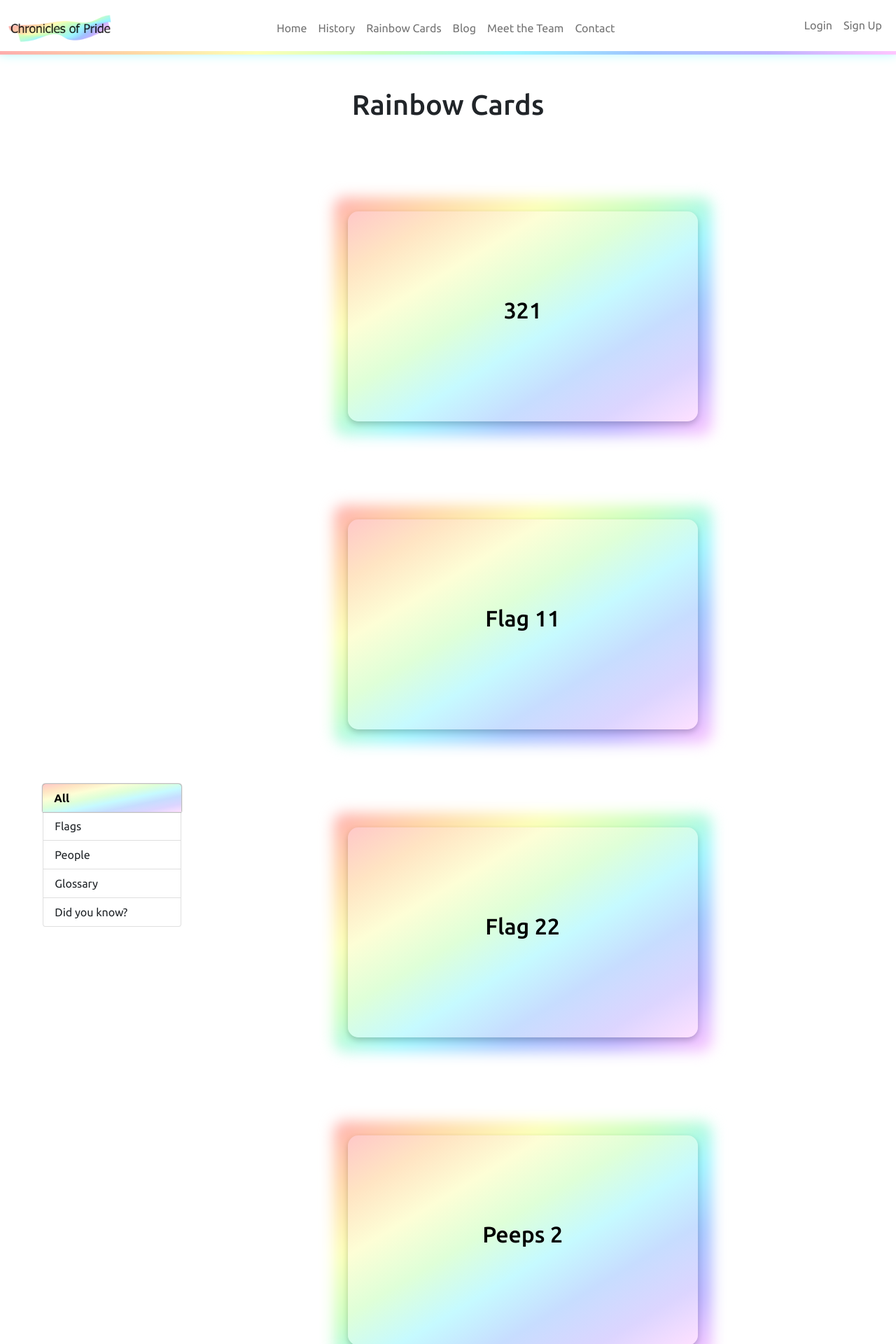
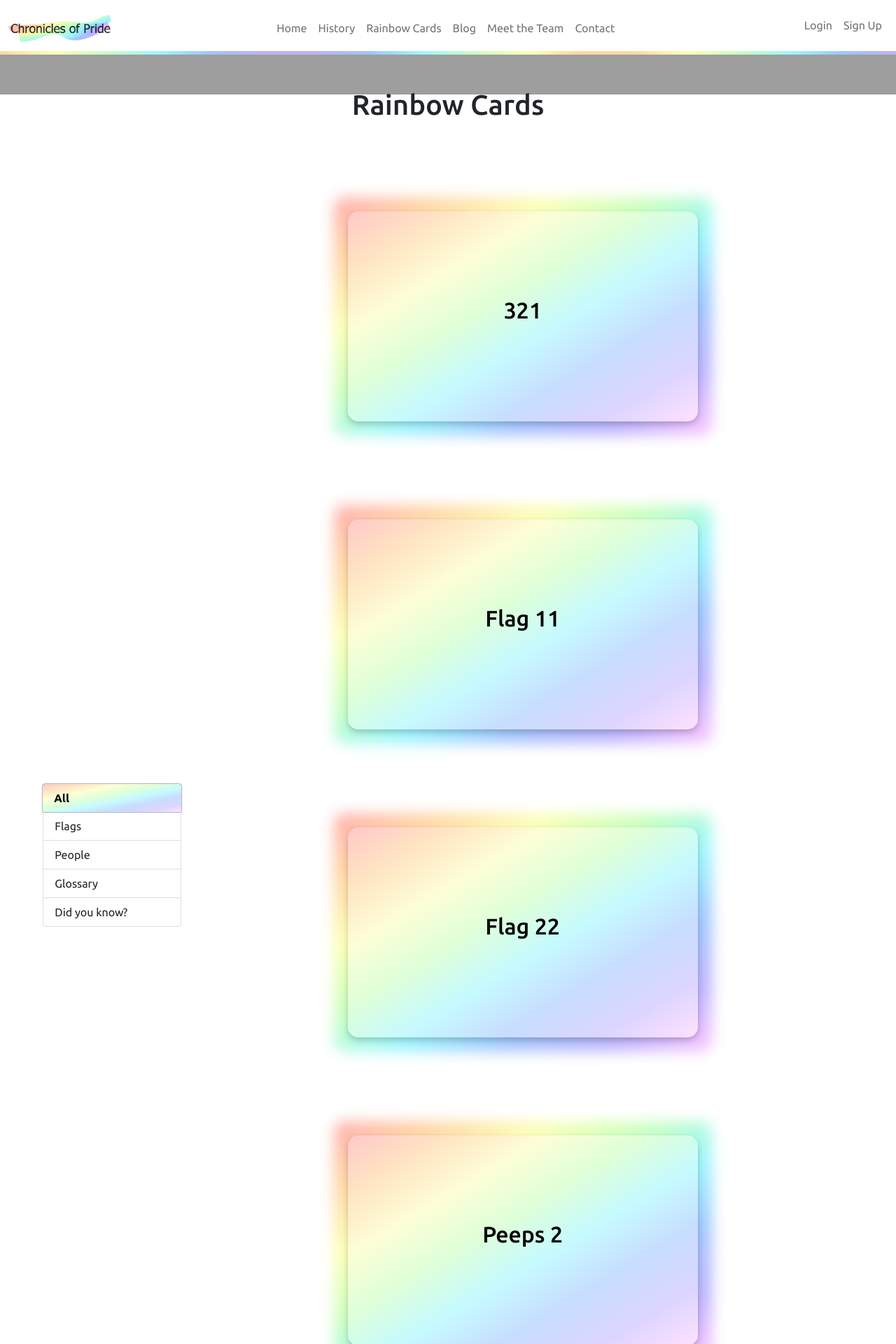
Before and after one commit to josipcodes/hack-team-2, a Django app: page /cards/ in a window 1280 px wide. Shown: the top 1920 px of the page at 70% size. Run offline with Django 3.2, Linux system fonts and the light colour scheme; data comes from the database, SQL or seed files in the repository; tables that the repository leaves empty hold one stand-in row (values such as "Sample post"); some libraries are stand-ins or nearby versions; some web fonts are replaced; grey boxes are pictures that could not be loaded.

Commit message:
Add an image to the base for all pages

```diff
--- a/static/css/style.css
+++ b/static/css/style.css
@@ -22,6 +22,12 @@ body {
   margin-top: 125px;
 }
 
+h1 {
+  position: relative;
+  background-color: transparent;
+  z-index: 1;
+}
+
 /* BASE HTML */
 
 .navbar-brand img {
@@ -41,9 +47,22 @@ nav,
 footer {
   background-color: #FFF;
   border-bottom: 5px solid transparent;
-  border-image: linear-gradient(to right, #ffadad, #ffd6a5, #fdffb6, #caffbf,
-      #9bf6ff, #a0c4ff, #bdb2ff, #ffc6ff) 1;
+  /* border-image: linear-gradient(to right, #ffadad, #ffd6a5, #fdffb6, #caffbf,
+      #9bf6ff, #a0c4ff, #bdb2ff, #ffc6ff) 1; */
+      border-image: linear-gradient(to right, #ffd6a5, #fdffb6, #caffbf,
+      #9bf6ff, #a0c4ff, #bdb2ff, #bdb2ff, #a0c4ff, #9bf6ff,
+      #caffbf, #fdffb6, #ffd6a5, #ffd6a5, #fdffb6, #caffbf,
+      #9bf6ff, #a0c4ff, #bdb2ff) 1;
   box-shadow: 0 0 15px #b8f9ff;
+}
+
+.drip {
+  width: 100%;
+  background-color: #ffffff;
+  background-image: url("../images/drip4.png");
+  background-repeat: no-repeat;
+  background-size: cover;
+  position: absolute;
 }
 
 /* BUTTONS */
@@ -259,6 +278,17 @@ footer {
   background-image: linear-gradient(to bottom right, #ffadad, #ffd6a5, #fdffb6, #caffbf, #9bf6ff, #a0c4ff, #bdb2ff, #ffc6ff);
 }
 
+@media (min-width: 300px) {
+  nav, footer {
+    border-image: linear-gradient(to right, #ffd6a5, #fdffb6, #caffbf,
+  #9bf6ff, #a0c4ff, #bdb2ff) 1;
+  }
+
+.drip {
+    height: 40px;
+  }
+}
+
 @media (max-width: 650px) {
   .contact-form {
     margin: 0 auto;
@@ -267,8 +297,28 @@ footer {
   }
 }
 
+@media (min-width: 650px) {
+  .drip {
+    height: 57px;
+  }
+}
+
 @media (max-width: 910px) {
   .navbar-brand img {
     width: 450%;
   }
+
+  .drip {
+    height: 60px;
+  }
 }
+
+@media (min-width: 1110px) {
+  nav,
+  footer {
+    border-image: linear-gradient(to right, #ffd6a5, #fdffb6, #caffbf,
+  #9bf6ff, #a0c4ff, #bdb2ff, #bdb2ff, #a0c4ff, #9bf6ff,
+  #caffbf, #fdffb6, #ffd6a5, #ffd6a5, #fdffb6, #caffbf,
+  #9bf6ff, #a0c4ff, #bdb2ff) 1;
+  }
+}
--- a/templates/base.html
+++ b/templates/base.html
@@ -122,6 +122,7 @@
 
   <!-- Main Content Area -->
   <main class="flex-shrink-0 transparent-bg">
+    <div class="drip"></div>
     <!-- Dynamic Content Block -->
     {% block content %}
     <!-- Content Goes here -->
```
Also changed, not shown: static/css/index.css (+4 -75 lines), 2 other files.
